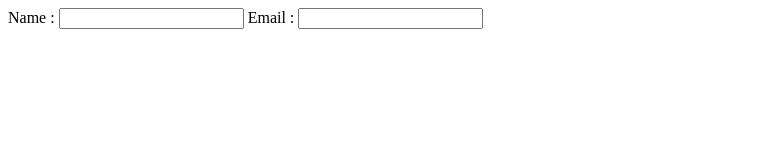
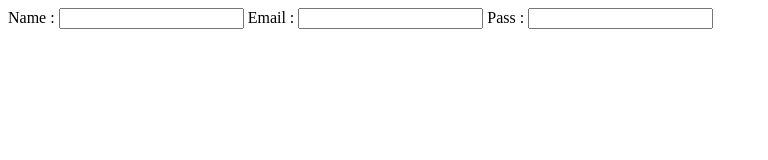
Before and after one commit to chandu931/htmlrepo, a plain HTML site: page index.html in a window 1280 px wide. Shown: the whole page, without its empty margins (0-768 px from the left). Drawn offline with Linux system fonts and the light colour scheme.

Commit message:
password input

```diff
--- a/index.html
+++ b/index.html
@@ -10,5 +10,7 @@
     <input type="text" name="" id="" />
     <label for="">Email : </label>
     <input type="text" name="email" id="email">
+    <label for="">Pass : </label>
+    <input type="password" name="password" id="email">
   </body>
 </html>
```
